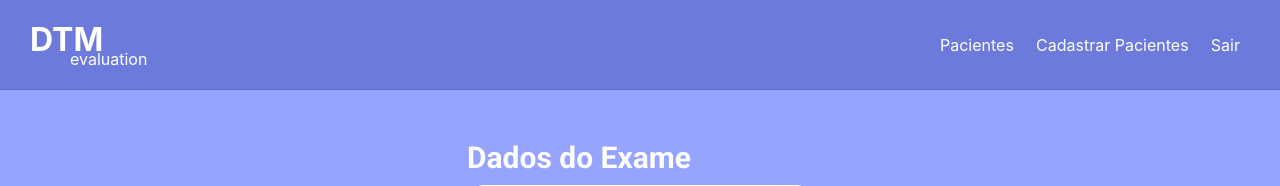
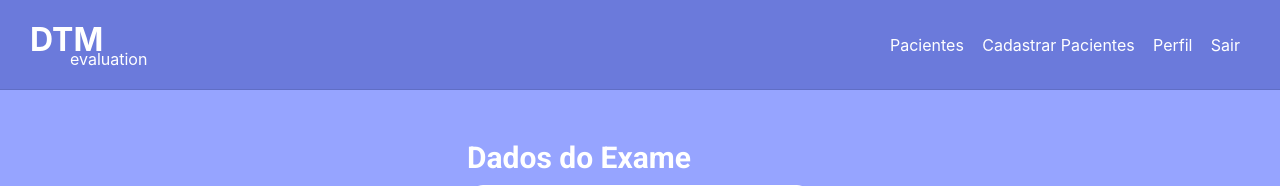
Before and after one commit to rnanc/dtm-evaluation, a Flask app: page /exam_data/1 in a window 1280 px wide. Shown: the top 186 px of the page. Run offline with Flask 2, Linux system fonts and the light colour scheme; tables that the repository leaves empty hold one stand-in row (values such as "Sample post"); parts of the project's set-up code (start-up, migrations or seed data) failed here and were passed over; some libraries are stand-ins or nearby versions.

Commit message:
feat: addition of profile link

```diff
--- a/static/css/dashboard.css
+++ b/static/css/dashboard.css
@@ -64,7 +64,7 @@ header {
 }
 
 .header-area .links {
-  width: 300px;
+  width: 350px;
   margin-right: 10px;
   display: flex;
   flex-direction: row;
--- a/static/css/details.css
+++ b/static/css/details.css
@@ -63,7 +63,7 @@ header {
 }
 
 .header-area .links {
-  width: 300px;
+  width: 350px;
   margin-right: 10px;
   display: flex;
   flex-direction: row;
--- a/static/css/edit_patient.css
+++ b/static/css/edit_patient.css
@@ -53,7 +53,7 @@ header {
 }
 
 .header-area .links {
-  width: 300px;
+  width: 350px;
   margin-right: 10px;
   display: flex;
   flex-direction: row;
--- a/static/css/exam_data.css
+++ b/static/css/exam_data.css
@@ -53,7 +53,7 @@ header {
 }
 
 .header-area .links {
-  width: 300px;
+  width: 350px;
   margin-right: 10px;
   display: flex;
   flex-direction: row;
--- a/static/css/measurement.css
+++ b/static/css/measurement.css
@@ -56,7 +56,7 @@ header {
 }
 
 .header-area .links {
-  width: 300px;
+  width: 350px;
   margin-right: 10px;
   display: flex;
   flex-direction: row;
--- a/static/css/register_patient.css
+++ b/static/css/register_patient.css
@@ -53,7 +53,7 @@ header {
 }
 
 .header-area .links {
-  width: 300px;
+  width: 350px;
   margin-right: 10px;
   display: flex;
   flex-direction: row;
--- a/templates/dashboard.html
+++ b/templates/dashboard.html
@@ -19,6 +19,7 @@
       <div class="links">
         <a href="/dashboard" class="active">Pacientes</a>
         <a href="/register_patient">Cadastrar Pacientes</a>
+        <a href="/profile">Perfil</a>
         <label onclick="logout()">Sair</label>
       </div>
     </div>
--- a/templates/details.html
+++ b/templates/details.html
@@ -18,6 +18,7 @@
       <div class="links">
         <a href="/dashboard" class="active">Pacientes</a>
         <a href="/register_patient">Cadastrar Pacientes</a>
+        <a href="/profile">Perfil</a>
         <label onclick="logout()">Sair</label>
       </div>
     </div>
--- a/templates/edit_patient.html
+++ b/templates/edit_patient.html
@@ -17,6 +17,7 @@
         <div class="links">
           <a href="/dashboard" class="active">Pacientes</a>
           <a href="/register_patient">Cadastrar Pacientes</a>
+          <a href="/profile">Perfil</a>
           <label onclick="logout()">Sair</label>
         </div>
       </div>
--- a/templates/exam_data.html
+++ b/templates/exam_data.html
@@ -18,6 +18,7 @@
       <div class="links">
         <a href="/dashboard" class="active">Pacientes</a>
         <a href="/register_patient">Cadastrar Pacientes</a>
+        <a href="/profile">Perfil</a>
         <label onclick="logout()">Sair</label>
       </div>
     </div>
--- a/templates/measurement.html
+++ b/templates/measurement.html
@@ -18,6 +18,7 @@
       <div class="links">
         <a href="/dashboard" class="active">Pacientes</a>
         <a href="/register_patient">Cadastrar Pacientes</a>
+        <a href="/profile">Perfil</a>
         <label onclick="logout()">Sair</label>
       </div>
     </div>
--- a/templates/register_patient.html
+++ b/templates/register_patient.html
@@ -19,6 +19,7 @@
       <div class="links">
         <a href="/dashboard" class="active">Pacientes</a>
         <a href="/register_patient">Cadastrar Pacientes</a>
+        <a href="/profile">Perfil</a>
         <label onclick="logout()">Sair</label>
       </div>
     </div>
```
